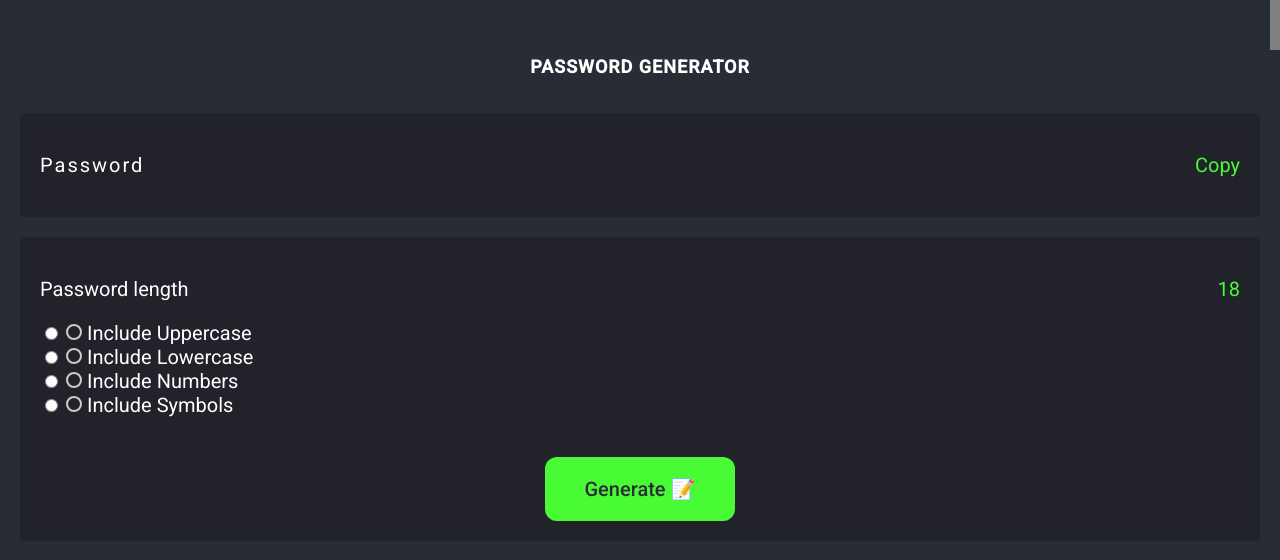
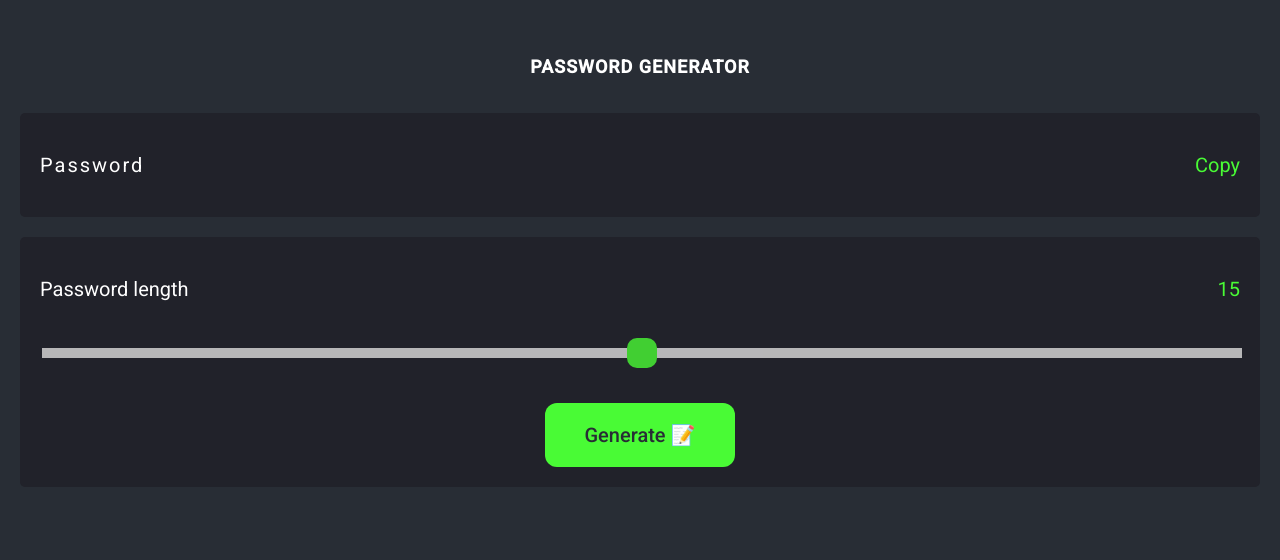
Before and after one commit to franky-cast/password-generator, a plain HTML site: page index.html in a window 1280 px wide. Drawn offline with Linux system fonts and the light colour scheme.

Commit message:
slider feature

```diff
--- a/index.html
+++ b/index.html
@@ -23,32 +23,11 @@
         <div class="container password-settings">
             <div class="length d-flex">
                 <p>Password length</p>
-                <p class="highlight" id="password-length-el">18</p>
+                <p class="highlight" id="password-length-el"></p>
             </div>
 
-            <div class="scroll-container">
-                <div class="scroll-bar">
-                </div>
-            </div>
-
-
-            <div class="radio-buttons">
-                <div>
-                    <input type="radio" id="uppercase" name="uppercase" value="uppercase">
-                    <label for="option1">Include Uppercase</label>
-                </div>
-                <div>
-                    <input type="radio" id="lowercase" name="lowercase" value="lowercase">
-                    <label for="option1">Include Lowercase</label>
-                </div>
-                <div>
-                    <input type="radio" id="numbers" name="numbers" value="numbers">
-                    <label for="option1">Include Numbers</label>
-                </div>
-                <div>
-                    <input type="radio" id="symbols" name="symbols" value="symbols">
-                    <label for="option1">Include Symbols</label>
-                </div>
+            <div class="slider-wrap">
+                <input type="range" min="10" max="20" value="15" class="slider" id="slider-el">
             </div>
 
             <div class="generate-btn-wrap">
--- a/script.js
+++ b/script.js
@@ -1,20 +1,26 @@
 const password = document.getElementById("password-el")
-// const passwordLength = document.getElementById("password-length-el")
-const passwordLength = 18
+const passwordLengthEl = document.getElementById("password-length-el")
 const passwordStrength = document.getElementById("password-strength-el")
 const copyButton = document.getElementById("copy-button-el")
 const generateButton = document.getElementById('generate-button-el')
-
-let passwordArr = []
+const slider = document.getElementById("slider-el")
 let rawPasswordArr
-let shuffledPasswordArr
-
 const uppercase = ["A","B","C","D","E","F","G","H","I","J","K","L","M","N","O","P","Q","R","S","T","U","V","W","X","Y","Z"]
 const lowercase =["a","b","c","d","e","f","g","h","i","j","k","l","m","n","o","p","q","r","s","t","u","v","w","x","y","z"]
 const numbers = [ "0", "1", "2", "3", "4", "5", "6", "7", "8", "9"]
 const symbols = ["~","`","!","@","#","$","%","^","&","*","(",")","_","-","+","=","{","[","}","]",",","|",":",";","<",">",".","?","/"]
 
 
+// setting state for password length element
+let passwordLength = slider.value
+passwordLengthEl.innerHTML = passwordLength
+
+
+
+// changes the text content of password length html element
+slider.addEventListener("input", function() {
+    passwordLengthEl.textContent = this.value
+})
 
 generateButton.addEventListener("click", () => {
     rawPasswordArr = []
@@ -23,15 +29,17 @@ generateButton.addEventListener("click", () => {
     const selectedTypes = Array.from(document.querySelectorAll('input:checked')).map(input => input.value)
 
     // creates password array with desired character types
-    selectedTypes.includes('uppercase') ? randomUppercase() : null
-    selectedTypes.includes('lowercase') ? randomLowercase() : null
-    selectedTypes.includes('numbers') ? randomNumbers() : null
-    selectedTypes.includes('symbols') ? randomSymbols() : null
+    randomUppercase()
+    randomLowercase()
+    randomNumbers()
+    randomSymbols()
 
     // shuffles password array
-    shuffledPasswordArr = shuffleArray(rawPasswordArr)
+    const shuffledPasswordArr = shuffleArray(rawPasswordArr)
 
     // extracting desired amount of characters from shuffled array
+    const passwordArr = []
+    passwordLength = slider.value
     for (i = 0; i < passwordLength; i++) {
         passwordArr.push(shuffledPasswordArr[i])
     }
@@ -40,7 +48,6 @@ generateButton.addEventListener("click", () => {
     for (let element of passwordArr) {
         passwordString += element
     }
-
 
     password.innerHTML = passwordString
 })
@@ -57,13 +64,7 @@ copyButton.addEventListener('click', () => {
 })
 
 
-function shuffleArray(array) {
-    for (let i = array.length - 1; i > 0; i--) {
-      let j = Math.floor(Math.random() * (i + 1));
-      [array[i], array[j]] = [array[j], array[i]];
-    }
-    return array
-}
+
 function randomUppercase() {
     for (let i = 0; i < 10; i++){
         let randomIndex = Math.floor(Math.random() * uppercase.length)
@@ -88,18 +89,10 @@ function randomSymbols(){
         rawPasswordArr.push(symbols[randomIndex])
     }
 }
-
-
-// const scrollContainer = document.querySelector('.scroll-container');
-// const scrollBar = document.querySelector('.scroll-bar');
-// const scrollBarHeight = (scrollContainer.clientHeight / scrollContainer.scrollHeight) * scrollContainer.clientHeight;
-
-// scrollBar.style.height = scrollBarHeight + 'px';
-
-
-
-// scrollContainer.addEventListener('scroll', () => {
-//     const scrollPercentage = scrollContainer.scrollTop / (scrollContainer.scrollHeight - scrollContainer.clientHeight);
-//     const scrollBarPosition = (scrollContainer.clientHeight - scrollBarHeight) * scrollPercentage;
-//     scrollBar.style.transform = `translateY(${scrollBarPosition}px)`;
-// });
+function shuffleArray(array) {
+    for (let i = array.length - 1; i > 0; i--) {
+      let j = Math.floor(Math.random() * (i + 1));
+      [array[i], array[j]] = [array[j], array[i]];
+    }
+    return array
+}
--- a/style.css
+++ b/style.css
@@ -1,4 +1,6 @@
-*, *::before,*::after {
+*,
+*::before,
+*::after {
     box-sizing: border-box;
 }
 
@@ -6,7 +8,7 @@
     --my-color: #49fb35;
 }
 
-body{
+body {
     margin: 0;
     padding: 1em;
     font-family: 'Roboto', sans-serif;
@@ -15,28 +17,28 @@ body{
     font-size: 20px;
 }
 
-.d-flex{
+.d-flex {
     display: flex;
     justify-content: space-between;
     align-items: center;
 }
 
-.gap{
+.gap {
     gap: 1em;
 }
 
-.highlight{
+.highlight {
     color: var(--my-color);
 }
 
-.container{
+.container {
     /* background-color: gray; */
     background-color: #21222A;
     padding: 1em;
     border-radius: 5px;
 }
 
-.h1{
+.h1 {
     text-align: center;
     font-size: 18px;
     text-transform: uppercase;
@@ -44,27 +46,27 @@ body{
     letter-spacing: 1px;
 }
 
-.main-container{
+.main-container {
     margin: 0 auto;
 }
 
-.password{
+.password {
     letter-spacing: 0.125rem;
 }
 
-.password-settings{
+.password-settings {
     margin-top: 1em;
 
 }
 
-.generate-btn-wrap{
+.generate-btn-wrap {
     display: flex;
     align-items: center;
     justify-content: center;
     margin-top: 2em;
 }
 
-.generate{
+.generate {
     padding: 1em 2em;
     background-color: #49fb35;
     border-radius: 12px;
@@ -73,34 +75,35 @@ body{
     text-decoration: none;
 }
 
-.copy{
+.copy {
     text-decoration: none;
 }
 
-/* input[type="radio"] {
-    display: none;
-} */
-
-input[type="radio"] + label::before {
-    content: "";
-    display: inline-block;
-    width: 16px;
-    height: 16px;
-    margin-right: 5px;
-    border-radius: 50%;
-    border: 2px solid #ccc;
+.slider {
+    margin-top: 2em;
+    -webkit-appearance: none;
+    width: 100%;
+    height: 10px;
+    background: #ddd;
+    outline: none;
+    opacity: 0.8;
+    -webkit-transition: .2s;
+    transition: opacity .2s;
 }
 
-input[type="radio"]:checked + label::before {
-    background-color: #49fb35;
-    border-color: #49fb35;
+.slider::-webkit-slider-thumb {
+    -webkit-appearance: none;
+    appearance: none;
+    width: 30px;
+    height: 30px;
+    border-radius: 10px;
+    background: #49fb35;
+    cursor: pointer;
 }
 
-.scroll-bar {
-    position: absolute;
-    top: 0;
-    right: 0;
-    width: 10px;
-    height: 50px;
-    background-color: gray;
+.slider::-moz-range-thumb {
+    width: 20px;
+    height: 20px;
+    background: #49fb35;
+    cursor: pointer;
 }
```
